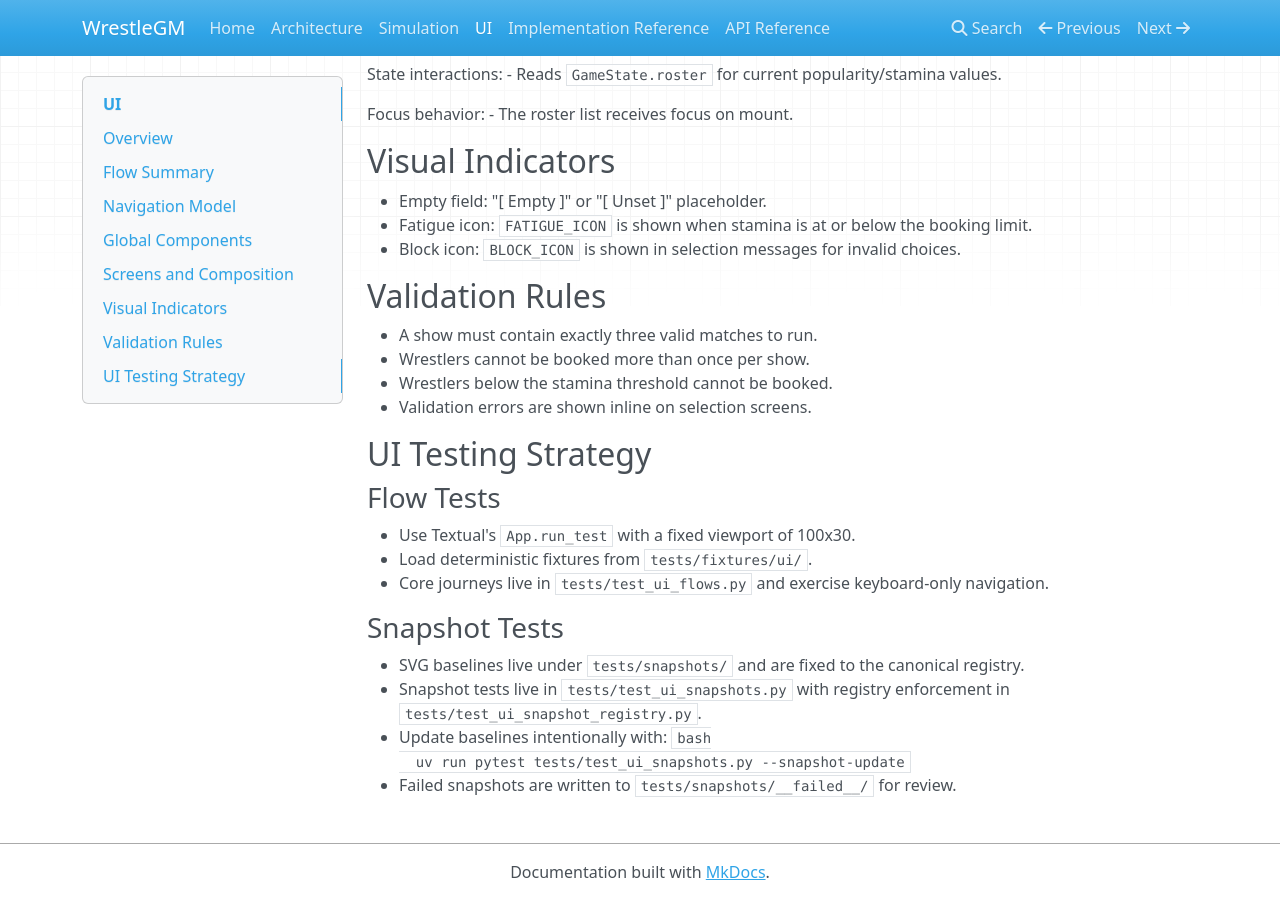
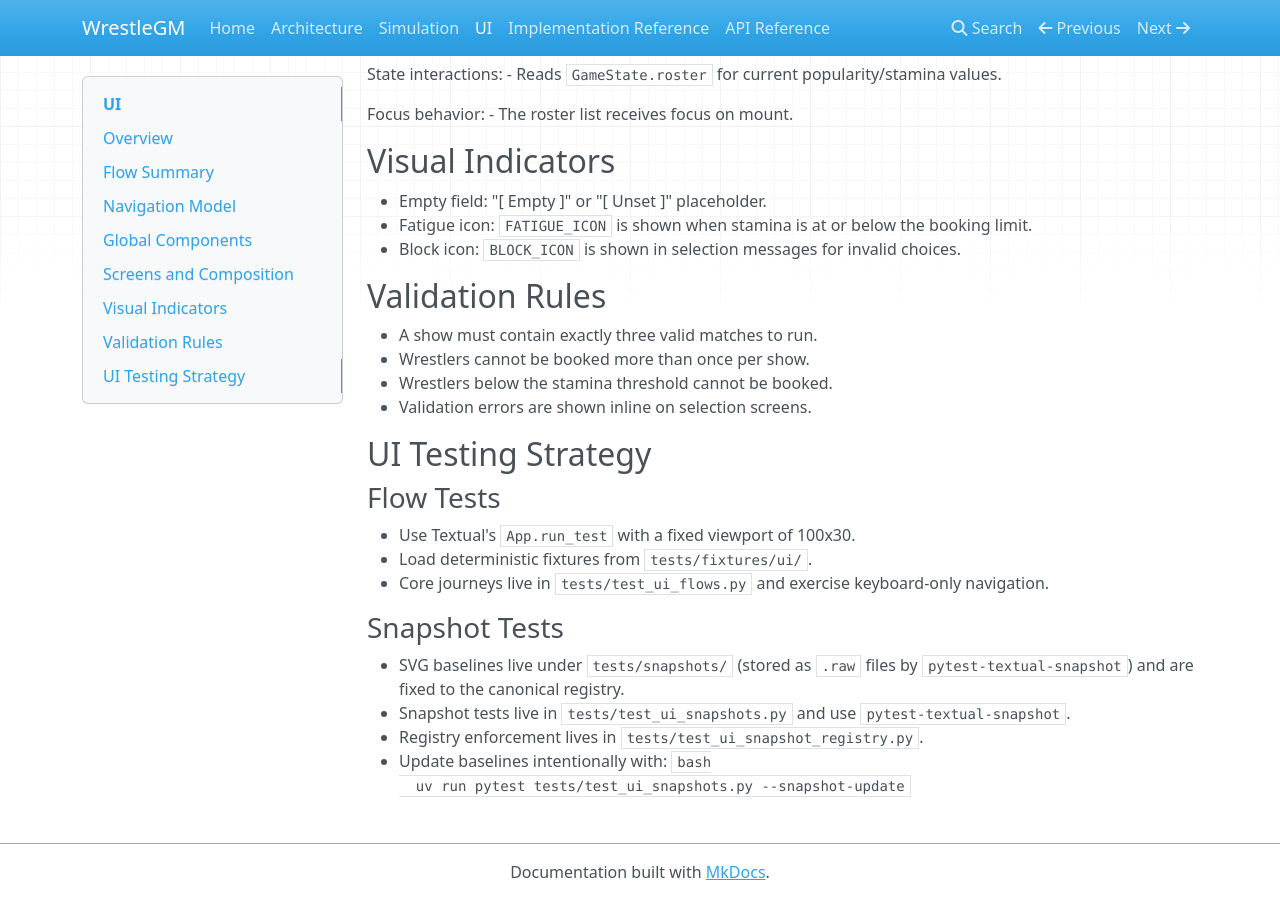
Before and after one commit to rick2047/WrestleGM, an MkDocs documentation site: the page built from docs/ui.md, in a window 1280 px wide and 900 px high, scrolled down 3688 px. Built offline with MkDocs 1.6.1, drawn with Linux system fonts in a browser that asks for light colours; nearby versions of some CDN libraries.

Commit message:
Use pytest-textual-snapshot for UI baselines

````diff
--- a/docs/ui.md
+++ b/docs/ui.md
@@ -277,10 +277,10 @@ Focus behavior:
 
 ### Snapshot Tests
 
-- SVG baselines live under `tests/snapshots/` and are fixed to the canonical registry.
-- Snapshot tests live in `tests/test_ui_snapshots.py` with registry enforcement in `tests/test_ui_snapshot_registry.py`.
+- SVG baselines live under `tests/snapshots/` (stored as `.raw` files by `pytest-textual-snapshot`) and are fixed to the canonical registry.
+- Snapshot tests live in `tests/test_ui_snapshots.py` and use `pytest-textual-snapshot`.
+- Registry enforcement lives in `tests/test_ui_snapshot_registry.py`.
 - Update baselines intentionally with:
   ```bash
   uv run pytest tests/test_ui_snapshots.py --snapshot-update
   ```
-- Failed snapshots are written to `tests/snapshots/__failed__/` for review.
````
Also changed, not shown: DEVELOPMENT.md (+2 -2 lines), openspec/changes/add-ui-testing/specs/ci/spec.md (+2 -2 lines), openspec/changes/add-ui-testing/specs/ui-testing/spec.md (+4 -6 lines), 26 other files.
